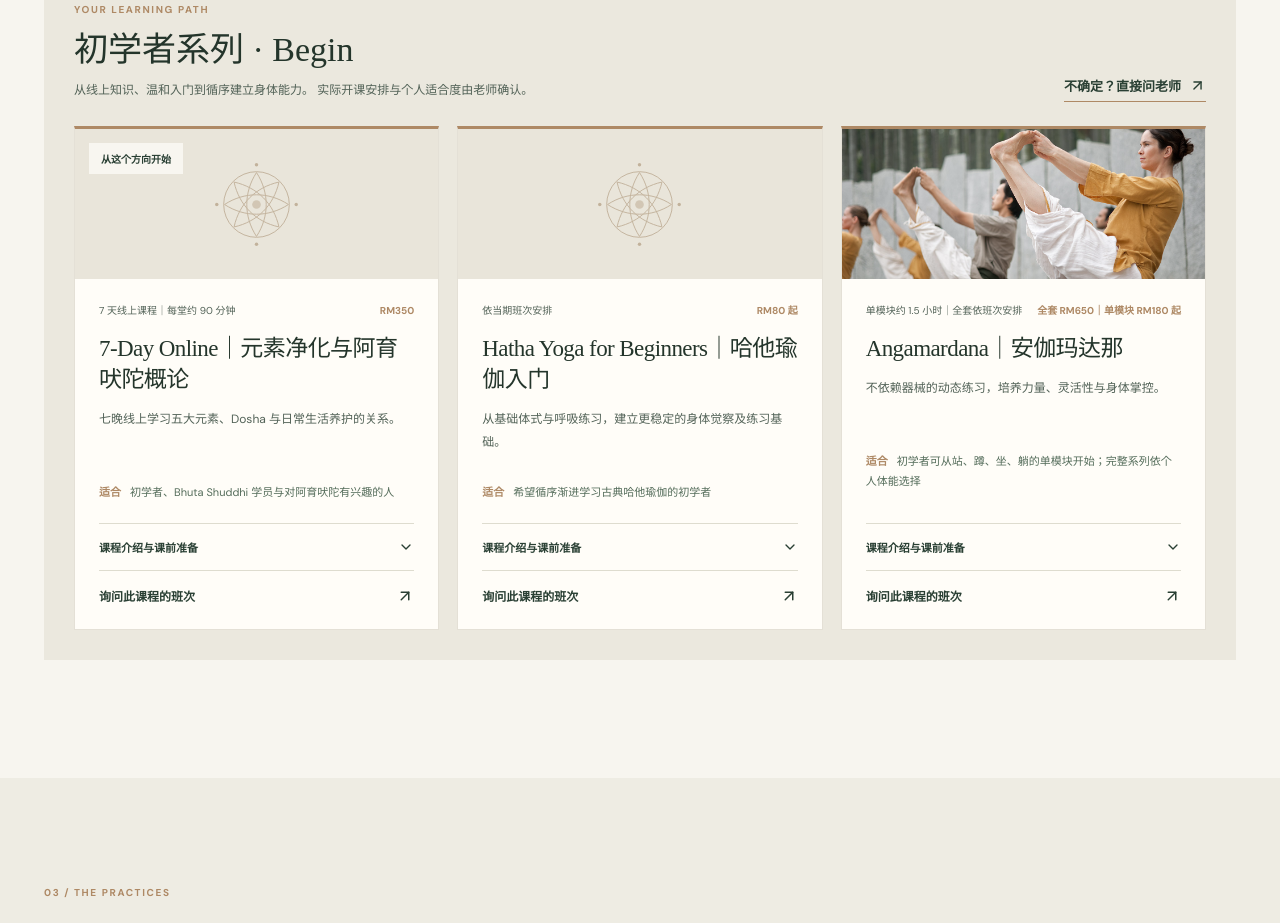
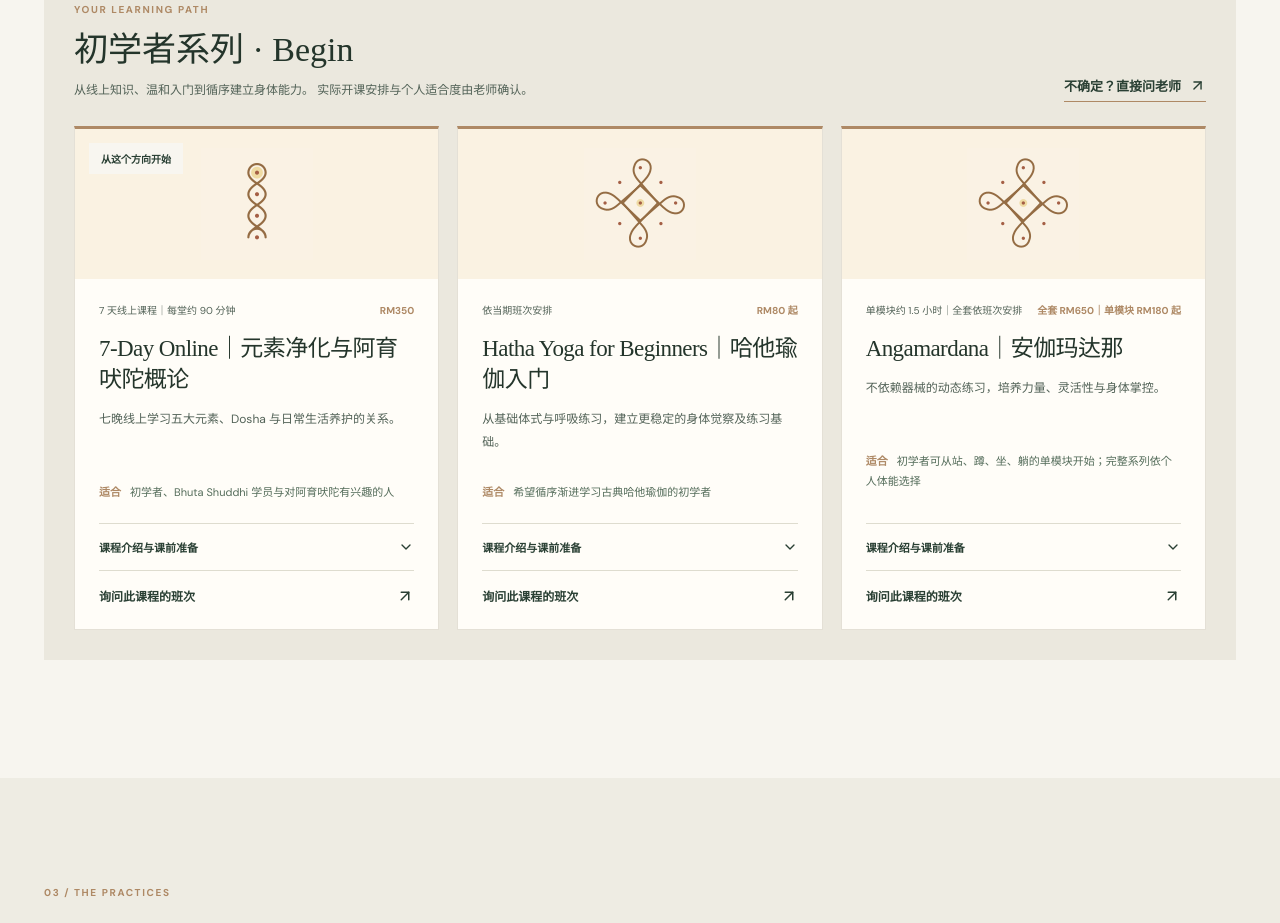
Before and after one commit to yogasriliew-source/yoagsri.org, a Next.js app: page / in a window 1280 px wide. Shown: the part 2360-3283 px from the top of the page. Built offline with nearby package versions, Linux system fonts and the light colour scheme.

Commit message:
Apply original Kolam programme symbols consistently to course cards

```diff
--- a/pages/index.tsx
+++ b/pages/index.tsx
@@ -360,10 +360,7 @@ function CourseCard({ course, badge = "", photo = true }: { course: Course; badg
   const image = getImage(course.title.split("｜")[0].trim());
   return (
     <article className="course-card">
-      {photo && <div className={"course-image" + (image ? "" : " no-photo")}>
-        {image ? <img src={image} alt={course.title + " 练习照片"} loading="lazy" /> : <Kolam className="course-pattern" />}
-        {badge && <span className="photo-badge">{badge}</span>}
-      </div>}
+      <div className="course-image"><span aria-hidden="true" className={"program-symbol " + (/Online/.test(course.title) ? "online" : /Nadi/.test(course.title) ? "nadi" : /Ayurveda|Reset/.test(course.title) ? "reset" : /Corporate/.test(course.title) ? "corporate" : /Private/.test(course.title) ? "private" : "hatha")} />{badge && <span className="photo-badge">{badge}</span>}</div>
       <div className="course-content">
         <div className="course-meta"><span>{course.duration}</span><span className="course-price">{course.price}</span></div>
         <h3>{course.title}</h3>
@@ -483,7 +480,7 @@ export default function Home() {
             </div>
             <div className={"course-grid recommend-grid" + (selected === "reset" ? " reset-grid" : "")}>
               {selected === "reset" && <article className="course-card retreat-product">
-                <div className="retreat-graphic"><Kolam /><span>RETREAT · WELLBEING</span></div>
+                <div className="retreat-graphic"><span className="program-symbol retreat" aria-hidden="true" /></div>
                 <div className="course-content">
                   <div className="course-meta"><span>沉浸式静修与学习</span><span className="course-price">当期咨询</span></div>
                   <h3>瑜伽 × 阿育吠陀静修营</h3>
```
